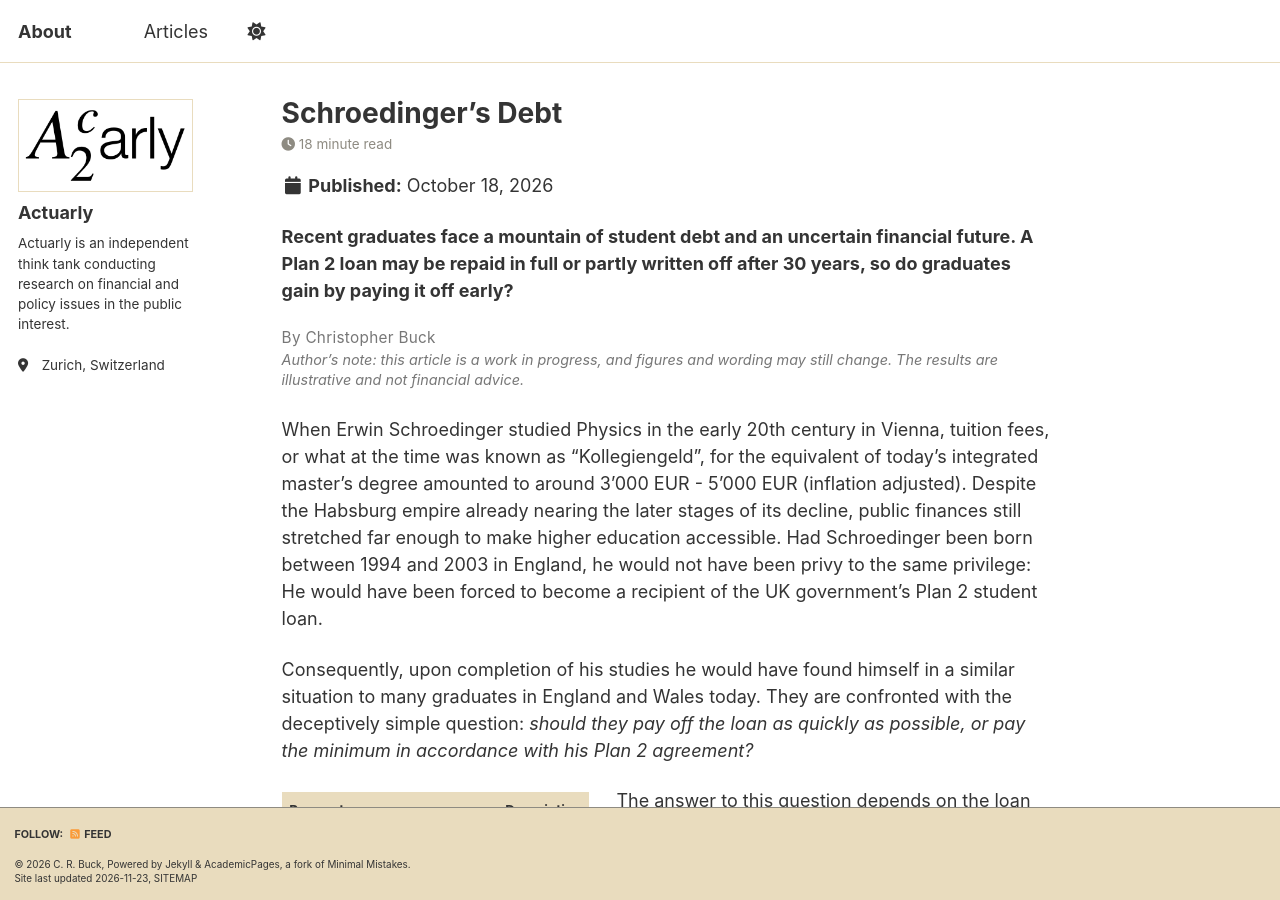
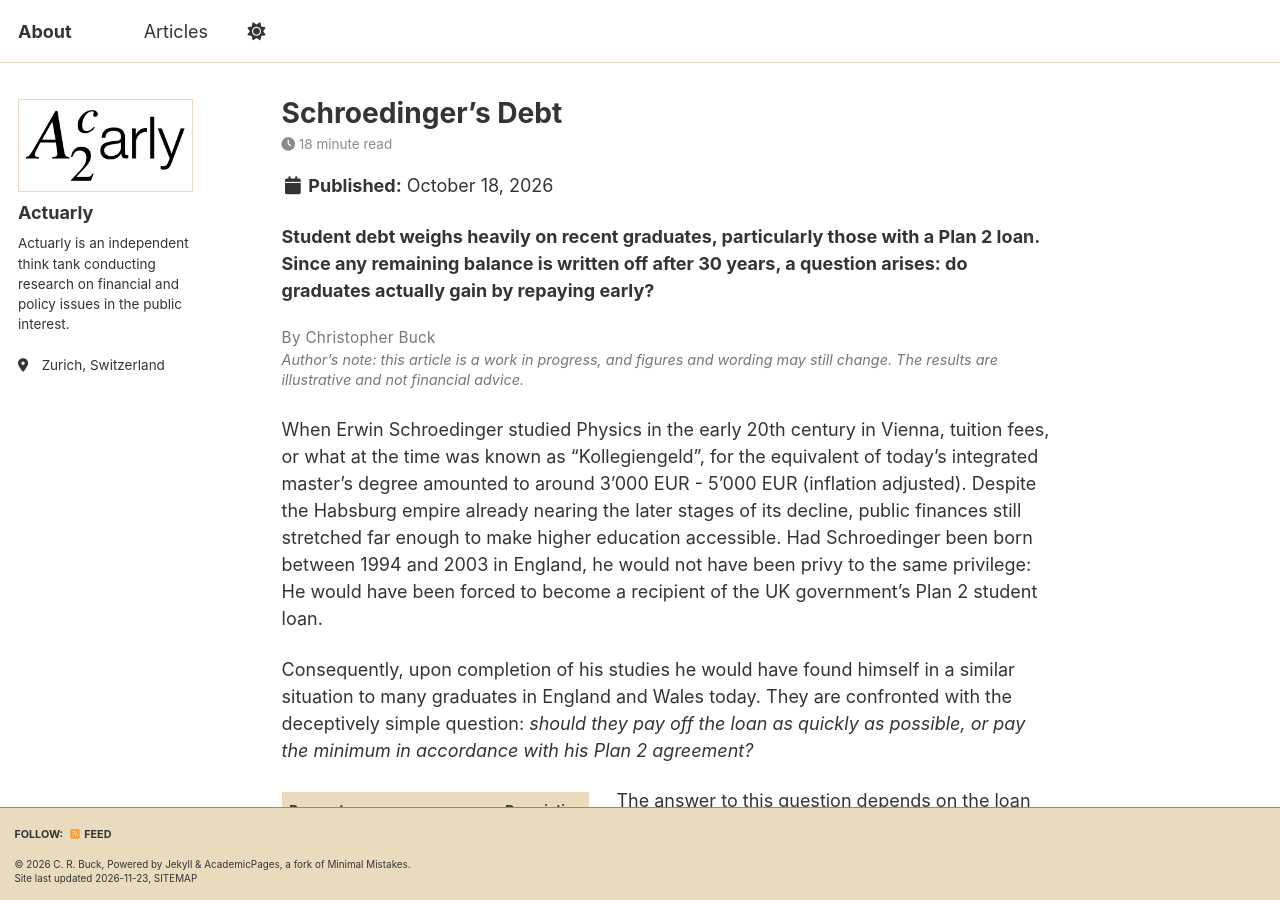
Before and after one commit to Actuarly/Actuarly.github.io, a Jekyll site: the page built from _posts/2026-10-18-schroedingers-debt.md, in a window 1280 px wide and 900 px high. Built offline with Jekyll 4.4.1, drawn with Linux system fonts in a browser that asks for light colours; a style sheet for code colours, icons or effects is not loaded.

Commit message:
Update 2026-10-18-schroedingers-debt.md

```diff
--- a/_posts/2026-10-18-schroedingers-debt.md
+++ b/_posts/2026-10-18-schroedingers-debt.md
@@ -58,9 +58,7 @@ p.byline { font-size: 0.85em; color: #777; margin: 1em 0 0; letter-spacing: 0.02
 .page__content p.lede { font-weight: 700 !important; }
 </style>
 <p class="lede">
-Recent graduates face a mountain of student debt and an uncertain
-financial future. A Plan 2 loan may be repaid in full or partly written
-off after 30 years, so do graduates gain by paying it off early?
+Student debt weighs heavily on recent graduates, particularly those with a Plan 2 loan. Since any remaining balance is written off after 30 years, a question arises: do graduates actually gain by repaying early?
 </p>
 <p class="byline">
 By Christopher Buck
```
